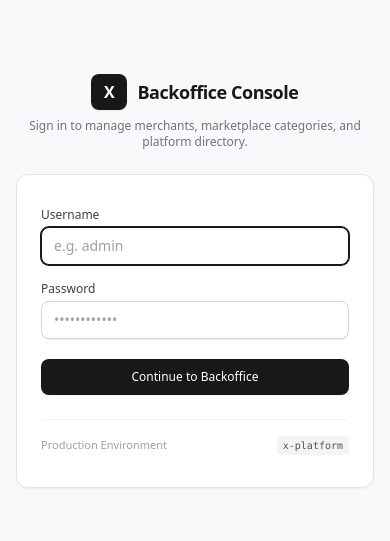
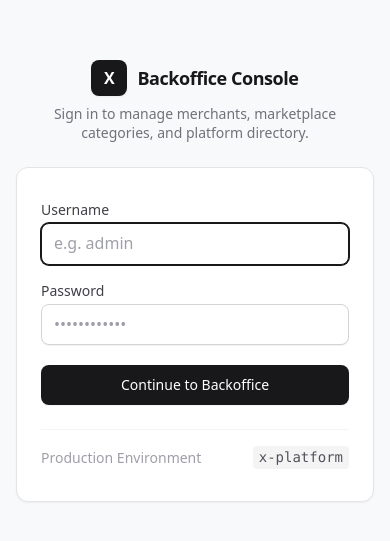
Before and after one commit to sieng-vathana/x-backoffice, a React (Vite) app: page /sign-in in a window 390 px wide. Shown: the part 141-682 px from the top of the page. Built offline with nearby package versions, Linux system fonts and the light colour scheme; no server answers.

Commit message:
Improve mobile font readability

```diff
--- a/src/index.css
+++ b/src/index.css
@@ -24,3 +24,41 @@
 ::-webkit-scrollbar-thumb:hover {
   background: #94a3b8;
 }
+
+/* Keep backoffice pages readable on phones and prevent iOS focus zoom on small controls. */
+@media (max-width: 640px) {
+  html {
+    -webkit-text-size-adjust: 100%;
+    text-size-adjust: 100%;
+  }
+
+  body {
+    font-size: 16px;
+  }
+
+  input:not([type='checkbox']):not([type='radio']):not([type='range']):not([type='color']),
+  select,
+  textarea {
+    font-size: 16px !important;
+  }
+
+  .text-xs,
+  [class~='text-[9px]'],
+  [class~='text-[10px]'],
+  [class~='text-[11px]'],
+  [class~='text-[12px]'],
+  [class~='text-[13px]'] {
+    font-size: 14px !important;
+    line-height: 1.4 !important;
+  }
+
+  .text-sm {
+    font-size: 16px !important;
+    line-height: 1.45 !important;
+  }
+
+  small,
+  thead th {
+    font-size: 14px !important;
+  }
+}
```
